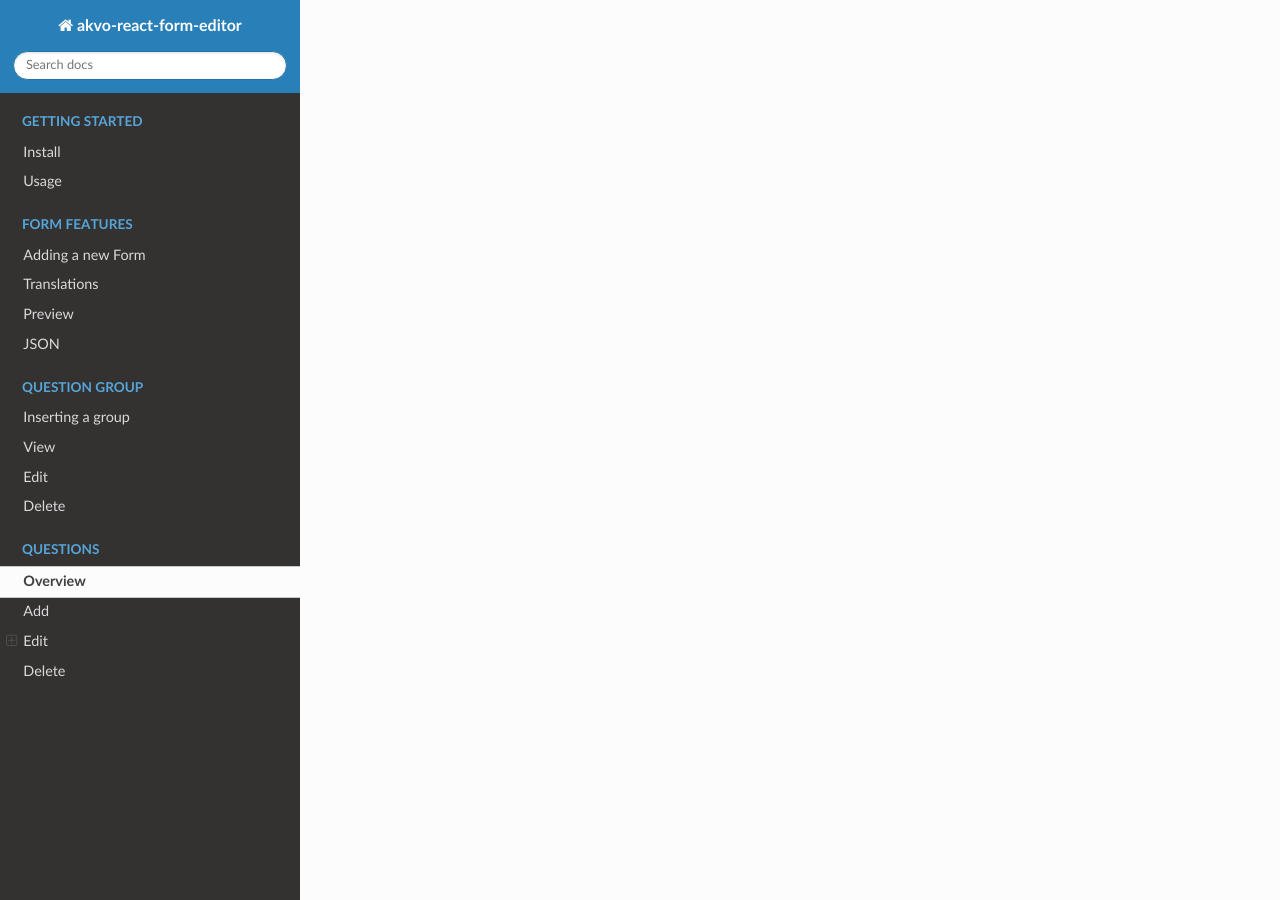
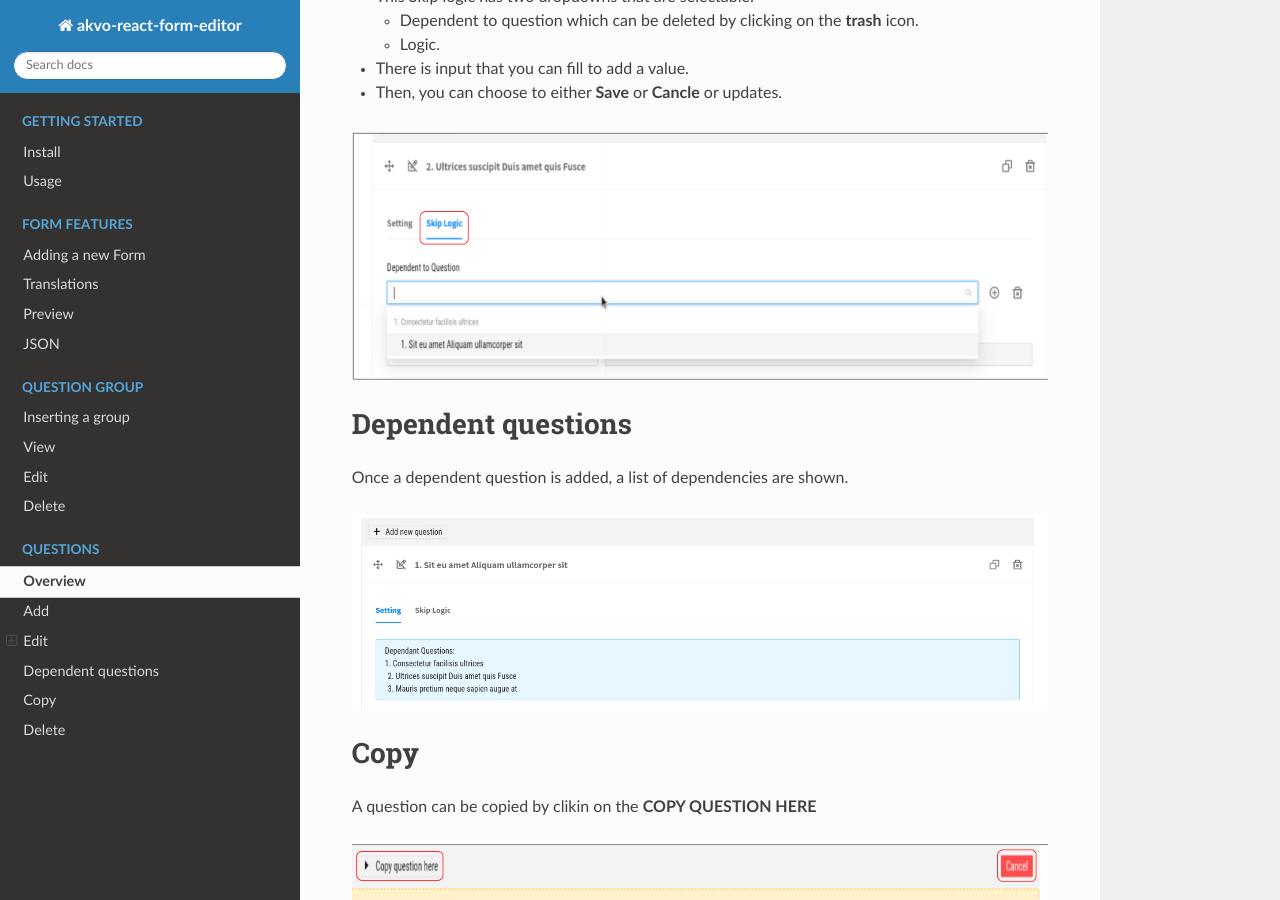
Before and after one commit to dev-raj-git-ec/akvo-react-form-editor, a Sphinx documentation site: the page built from docs/source/questions.rst, in a window 1280 px wide and 900 px high, scrolled down 1661 px. Built offline with Sphinx 7.4.7 and the Read the Docs theme 2.0.0, drawn with Linux system fonts in a browser that asks for light colours.

Commit message:
[#10] - add questions screenshots

```diff
--- a/docs/source/questions.rst
+++ b/docs/source/questions.rst
@@ -10,6 +10,10 @@
 - type: any(example: number, input, cascade, text, date, etc)
 - tooltip
 - required: can be either true or false
+
+.. image:: ../assets/question/overview.png
+  :alt: Overview
+
 
 Add
 ---
@@ -30,6 +34,9 @@
 - You are also allowed to choose either hide of show string/password.
 - Once editing is done, options are for you, cancelling or saving your updates.
 
+.. image:: ../assets/question/setting.png
+  :alt: Setting question
+
 Skip Logic
 ~~~~~~~~~~
 
@@ -41,7 +48,29 @@
 - There is input that you can fill to add a value.
 - Then, you can choose to either **Save** or **Cancle** or updates.
 
+.. image:: ../assets/question/skipLogic.png
+  :alt: Skip Logic
+
+Dependent questions
+-------------------
+
+Once a dependent question is added, a list of dependencies are shown.
+
+.. image:: ../assets/question/dependant-question.png
+  :alt: Dependant questions
+
+Copy
+----
+
+A question can be copied by clikin on the **COPY QUESTION HERE**
+
+.. image:: ../assets/question/copy.png
+  :alt: Setting question
+
 Delete
 ------
 
 A question is deletable by clickon on the **Trash** icon.
+
+.. image:: ../assets/question/delete.png
+  :alt: Delete questions
```
Also changed, not shown: docs/assets/question/copy.png (added), docs/assets/question/delete.png (added), docs/assets/question/dependant-question.png (added), docs/assets/question/overview.png (added), docs/assets/question/setting.png (added), docs/assets/question/skipLogic.png (added).
